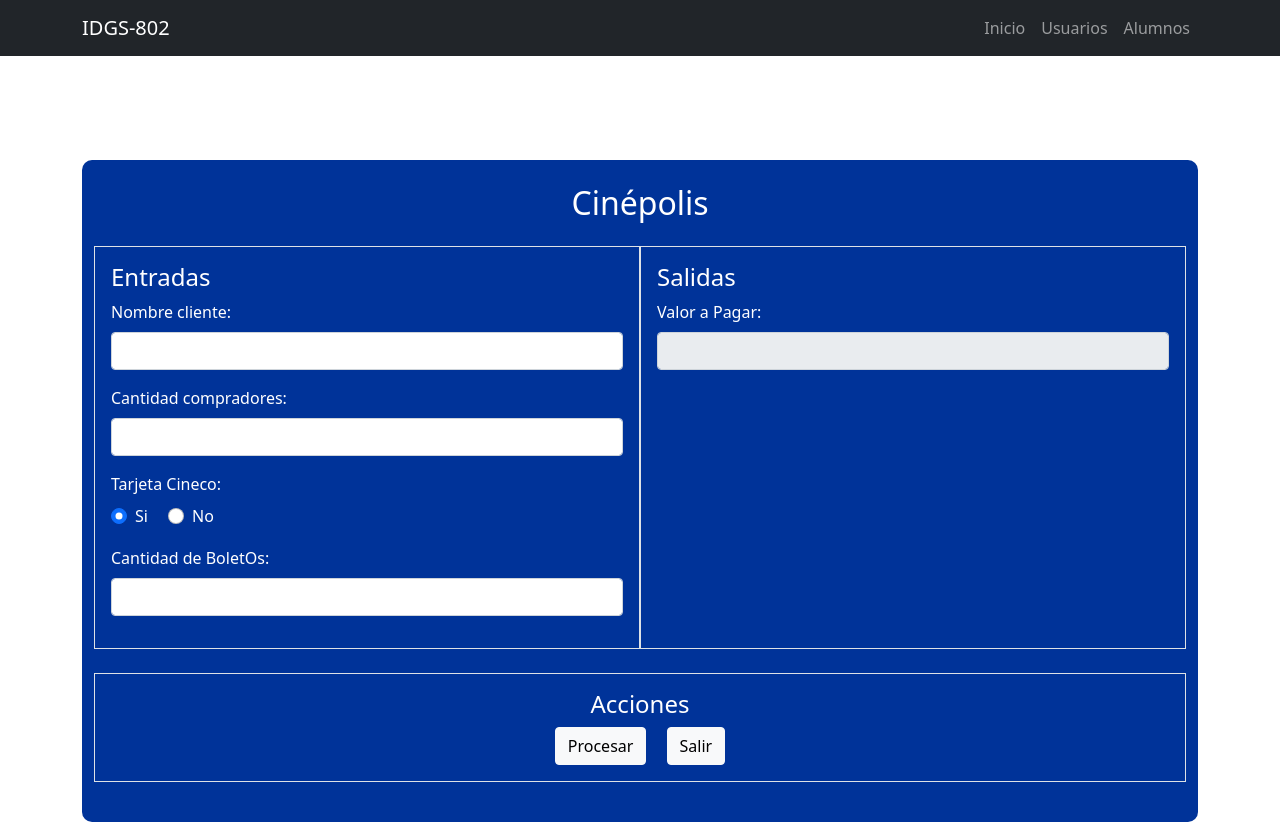
After one commit to IDGS-802-23002122/introFlask, a Flask app: page /cinepolis in a window 1280 px wide. The commit adds this page. Run offline with Flask 3, Linux system fonts and the light colour scheme; some libraries are stand-ins or nearby versions.

Commit message:
Cinepolis

```diff
--- a/main.py
+++ b/main.py
@@ -1,3 +1,4 @@
+import math
 from flask import Flask, render_template, request
 
 app=Flask(__name__)
@@ -60,7 +61,6 @@ def operas():    #las tres comillas sirven para que lo que yo escriba sea multil
 def operas1():
     return render_template("operasBas.html")
 
-from flask import Flask, request
 
 @app.route("/resultado", methods=["GET", "POST"])
 def resultado():
@@ -98,6 +98,69 @@ def resultado():
     # 3. Retorna el resultado
     return f"La {accion} de {n1} y {n2} es: {resultado_final}"
 
+@app.route("/alumnos")
+def alumnos():
+    return render_template("alumnos.html")
+
+@app.route("/distancia")
+def distancia():
+    return render_template("distancia.html")
+
+@app.route("/calculoDistancia", methods=["GET", "POST"])
+def calculo():
+    distancia = None # Esto sirve para almacenar el resultado
+
+    if request.method == "POST":
+        # 1. Convertir a float para poder operar
+        x1 = float(request.form.get("x1"))
+        y1 = float(request.form.get("y1"))
+        x2 = float(request.form.get("x2"))
+        y2 = float(request.form.get("y2"))
+
+        distancia = ((x2 - x1)**2 + (y2 - y1)**2)**0.5
+
+    return render_template("distancia.html", resultado=distancia)
+
+@app.route("/cinepolis")
+def cinepolis():
+    return render_template("cinepolis.html")
+
+@app.route('/calculoBoletos', methods=['POST'])
+def calculo_boletos():
+    # Recibimos los datos del formulario
+    nombre = request.form.get('nombre')
+    compradores = int(request.form.get('comprador'))
+    boletos = int(request.form.get('boletos'))
+    usa_tarjeta = request.form.get('tarjeta') # 'si' o 'no'
+
+    # REGLA: Máximo 7 boletos por persona
+    limite_boletos = compradores * 7
+
+    if boletos > limite_boletos:
+        # Si excede el límite, podemos retornar un mensaje o limpiar el campo
+        mensaje_error = f"Error: {compradores} personas solo pueden comprar máximo {limite_boletos} boletos."
+        return render_template('cinepolis.html', total=mensaje_error)
+
+    # Cálculo base
+    precio_boleto = 12000
+    subtotal = boletos * precio_boleto
+
+    # DESCUENTO POR CANTIDAD DE BOLETOS
+    descuento_cantidad = 0
+    if boletos > 5:
+        descuento_cantidad = 0.15 # 15%
+    elif boletos >= 3:
+        descuento_cantidad = 0.10 # 10%
+
+    # Aplicamos el primer descuento
+    subtotal = subtotal - (subtotal * descuento_cantidad)
+
+    # DESCUENTO POR TARJETA CINECO (10% adicional)
+    if usa_tarjeta == "si":
+        subtotal = subtotal - (subtotal * 0.10)
+
+    # Resultado al formulario
+    return render_template('cinepolis.html', total=f"${subtotal:,.0f}")
 
 
 if __name__ == '__main__':
--- /dev/null
+++ b/templates/cinepolis.html
@@ -0,0 +1,74 @@
+# nombre cliente
+# cantidad compradores (maximo 7 boletos)
+# un check con 2 opciones. Tarjeta de credito [o]si [o]no
+# Cantidad de boletos
+
+# Sin mensajes flash
+# Valor a pagar
+
+# cada boleto vale $12.000
+# descuentos en la compra
+# +5 boletos=15% valor a pagar
+# 3,4 o 5 = 10%
+# 2 = 0
+
+# Si usan la tarjeta cineco (tarjeta) = 10% descuento
+
+{% extends "layout.html" %}
+
+{% block content %}
+<div class="container mt-4 p-4" style="background-color: #003399; color: white; border-radius: 10px;">
+    <h2 class="text-center mb-4">Cinépolis</h2>
+
+    <form action="/calculoBoletos" method="post">
+        <div class="row">
+            <div class="col-md-6 border p-3">
+                <h4>Entradas</h4>
+
+                <div class="mb-3">
+                    <label for="nombre" class="form-label">Nombre cliente:</label>
+                    <input type="text" class="form-control" id="nombre" name="nombre" required>
+                </div>
+
+                <div class="mb-3">
+                    <label for="nComprador" class="form-label">Cantidad compradores:</label>
+                    <input type="number" class="form-control" id="nComprador" name="comprador" required>
+                </div>
+
+                <div class="mb-3">
+                    <label class="form-label d-block">Tarjeta Cineco:</label>
+                    <div class="form-check form-check-inline">
+                        <input class="form-check-input" type="radio" name="tarjeta" id="si" value="si" checked>
+                        <label class="form-check-label" for="si">Si</label>
+                    </div>
+                    <div class="form-check form-check-inline">
+                        <input class="form-check-input" type="radio" name="tarjeta" id="no" value="no">
+                        <label class="form-check-label" for="no">No</label>
+                    </div>
+                </div>
+
+                <div class="mb-3">
+                    <label for="nBoletos" class="form-label">Cantidad de BoletOs:</label>
+                    <input type="number" class="form-control" id="nBoletos" name="boletos" required>
+                </div>
+            </div>
+
+            <div class="col-md-6 border p-3">
+                <h4>Salidas</h4>
+                <div class="mb-3">
+                    <label for="resultado" class="form-label">Valor a Pagar:</label>
+                    <input type="text" class="form-control" id="resultado" value="{{ total }}" readonly>
+                </div>
+            </div>
+        </div>
+
+        <div class="row mt-4">
+            <div class="col-12 text-center border p-3">
+                <h4>Acciones</h4>
+                <button type="submit" class="btn btn-light mx-2">Procesar</button>
+                <a href="/" class="btn btn-light mx-2">Salir</a>
+            </div>
+        </div>
+    </form>
+</div>
+{% endblock %}
--- a/templates/layout.html
+++ b/templates/layout.html
@@ -12,7 +12,6 @@
         <div class="row">
             <table class="table <table class="table-striped">
                 <thead>
-                    <th>uno</th>
                 </thead>
             </table>
         </div>
@@ -21,7 +20,7 @@
 
     <nav class="navbar navbar-expand-lg navbar-dark bg-dark fixed-top">
   <div class="container">
-    <a class="navbar-brand" href="{{ url_for('index') }}">IDGS-801</a>
+    <a class="navbar-brand" href="{{ url_for('index') }}">IDGS-802</a>
 
     <button class="navbar-toggler" type="button" data-bs-toggle="collapse" data-bs-target="#navbarNav">
       <span class="navbar-toggler-icon"></span>
```
Also changed, not shown: templates/alumnos.html (added, +15 -0 lines), templates/distancia.html (added, +32 -0 lines), templates/macros.html (added, +9 -0 lines).
